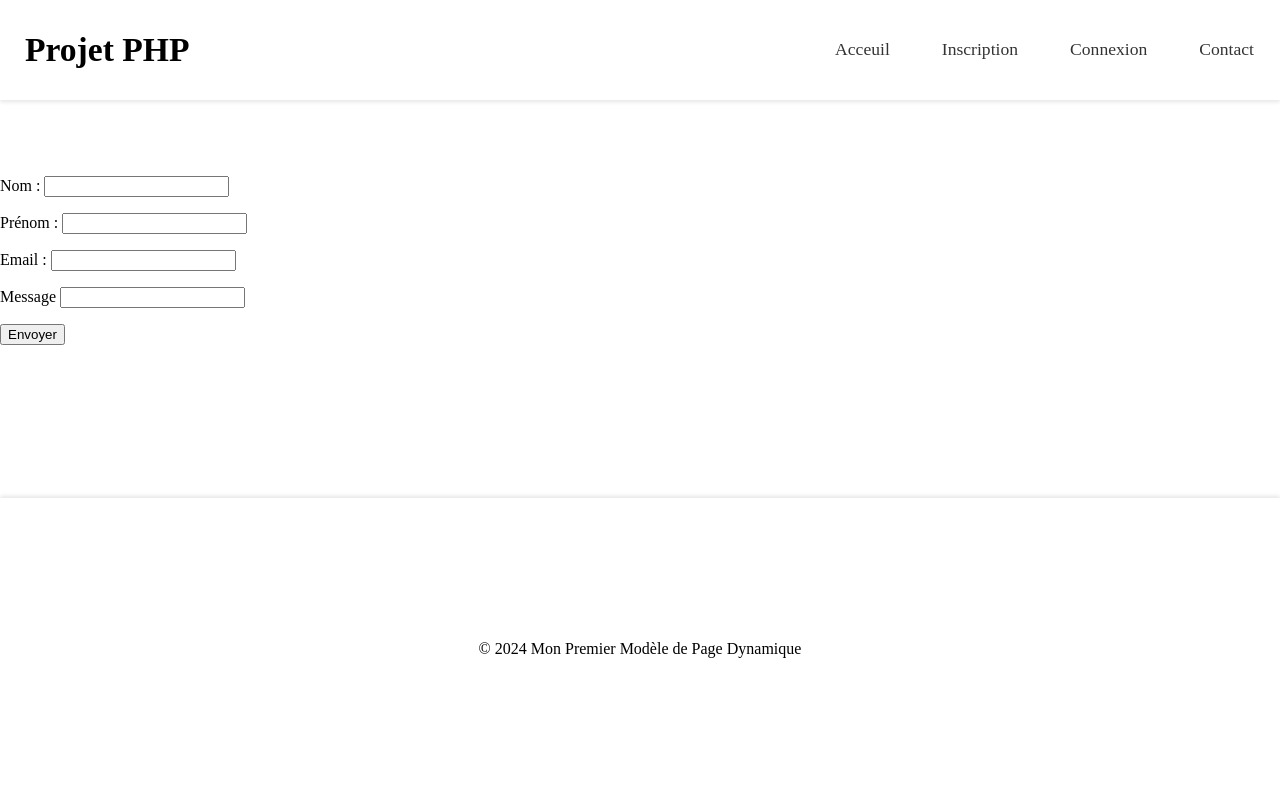
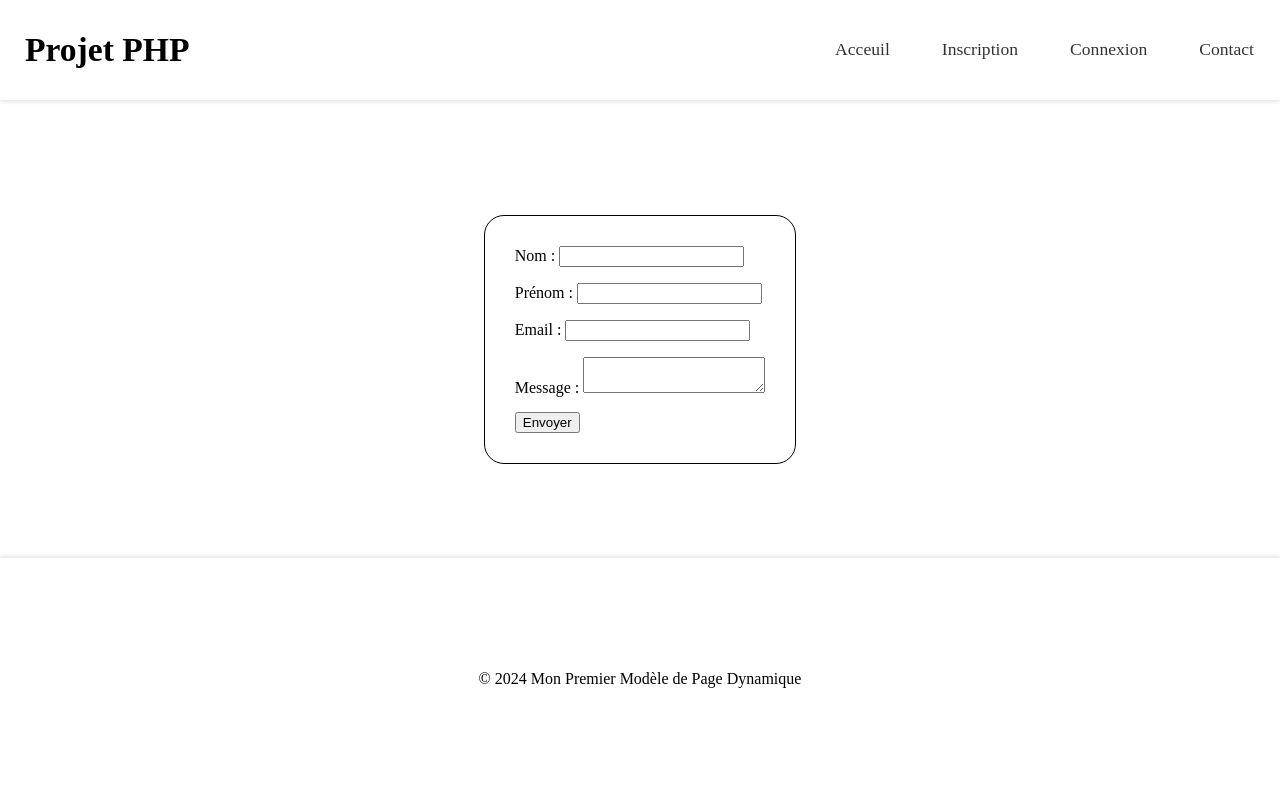
Before and after one commit to NicolasDeza/projet_php, a PHP site: page /contact.php in a window 1280 px wide. Run offline with PHP 8.4, Linux system fonts and the light colour scheme.

Commit message:
gestion formulaire contact

```diff
--- a/contact.php
+++ b/contact.php
@@ -1,37 +1,52 @@
 <?php
 $titrePage = "Contact";
-$metaDescription ="Formulaire de contact";
+$metaDescription = "Formulaire de contact";
 
 define('DS', DIRECTORY_SEPARATOR);
+
+require_once __DIR__ . DS . "components" . DS . "header.php";
+require_once __DIR__ . DS . "gestionFormulaire" . DS . "gestionContact.php";
+
+$result = traiterFormulaireContact();
+$erreurs = isset($result['errors']) ? $result['errors'] : [];
+$success = isset($result['success']) ? $result['success'] : '';
 ?>
 
+<div class="form-container">
+    <div class="error-messages">
+        <?php
+        if (!empty($erreurs)) {
+            foreach ($erreurs as $erreur) {
+                echo "<p>" . htmlspecialchars($erreur) . "</p>";
+            }
+        }
 
-<?php
-require_once __DIR__ . DS . "components" . DS . "header.php";
-?>
+        if (!empty($success)) {
+            echo "<p>" . htmlspecialchars($success) . "</p>";
+        }
+        ?>
+    </div>
 
+    <form id="contact" method="post" action="contact.php">
+        <label for="nom">Nom :</label>
+        <input type="text" id="nom" name="nom" required>
+        <br><br>
 
+        <label for="prenom">Prénom :</label>
+        <input type="text" id="prenom" name="prenom" required>
+        <br><br>
 
-<form id="contact" method="post" action="/contact.php" >
-    <label for="nom">Nom :</label>
-        <input type="text" id="nom" name="nom" minlength="2" maxlength="255"  required>
-    <br><br>
-    <label for="prenom">Prénom :<label>
-        <input type="text" id="prenom" name="prenom" minlength="2" maxlength="255" required>
-    <br><br>
-    <label for="email">Email :</label>
+        <label for="email">Email :</label>
         <input type="email" id="email" name="email" required>
-    <br><br>
-    <label for="message">Message</label>
-        <input type="text" id="message" name="message" minlength="10" maxlength="3000" required>
-    <br><br>
-    <button class="submit" type="submit">Envoyer</button>
-</form>
+        <br><br>
 
+        <label for="message">Message :</label>
+        <textarea id="message" name="message" required></textarea>
+        <br><br>
 
-
-
-
+        <button class="submit" type="submit">Envoyer</button>
+    </form>
+</div>
 
 <?php
 require_once __DIR__ . DS . "components" . DS . "footer.php";
--- a/public/style/style.css
+++ b/public/style/style.css
@@ -1,6 +1,7 @@
 html,
 body {
   box-sizing: border-box;
+  overflow-x: hidden;
 }
 div#wrapp {
   display: grid;
@@ -39,6 +40,14 @@ header nav ul li a {
   padding: 0 10px;
   color: #333;
   font-size: 1.1em;
+  transition: transform 0.3s ease, color 0.3s ease;
+}
+header nav ul li a:hover,
+header nav ul li a:focus {
+  cursor: pointer;
+  font-weight: bold;
+  transform: scale(1.5);
+  color: #000;
 }
 h1 a {
   text-decoration: none;
@@ -54,6 +63,32 @@ h1 {
 /* Main */
 main {
   grid-area: main;
+  display: flex;
+  justify-content: center;
+  align-items: center;
+}
+form {
+  border: 1px solid black;
+  padding: 30px;
+  border-radius: 20px;
+}
+.form-container {
+  display: flex;
+  flex-direction: column;
+  align-items: center;
+  width: 100%;
+  max-width: 400px;
+}
+
+.error-messages {
+  width: 100%;
+  margin-bottom: 20px;
+}
+
+.error-messages p {
+  color: red;
+  text-align: center;
+  margin: 5px 0;
 }
 
 /* Footer */
@@ -62,7 +97,7 @@ footer {
   display: flex;
   justify-content: center;
   align-items: center;
-  height: 270px;
+  height: 210px;
   margin-top: auto;
   background-color: #fff;
   box-shadow: 0 -2px 4px rgba(0, 0, 0, 0.1);
@@ -72,7 +107,7 @@ footer {
 /* Adaptation smartphone */
 @media screen and (max-width: 480px) {
   body {
-    background-color: blueviolet;
+    background-color: #f9f2e5;
   }
   div#wrapp {
     grid-template-columns: 1fr;
```
Also changed, not shown: connexion.php (+11 -5 lines), gestionFormulaire/gestionContact.php (+23 -26 lines), inscription.php (+9 -4 lines).
